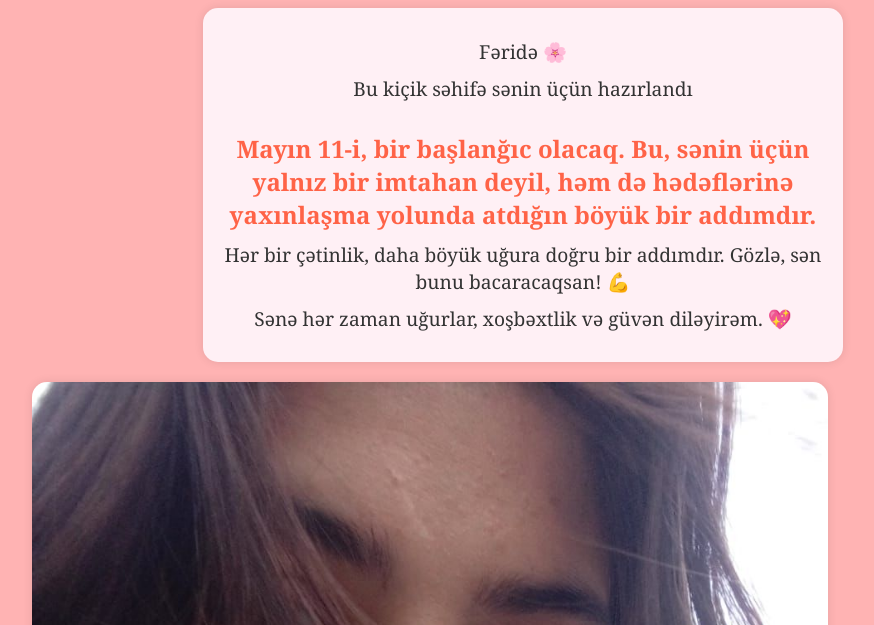
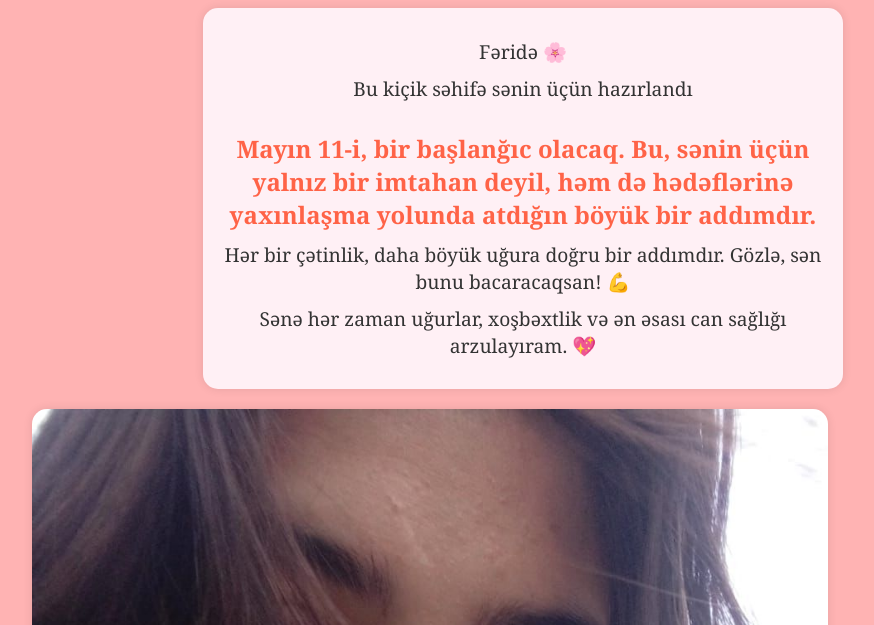
Before and after one commit to codewithraul/Feride, a plain HTML site: page index.html in a window 1280 px wide. Shown: the part 175-800 px from the top of the page, without its empty margins (117-991 px from the left). Drawn offline with Linux system fonts and the light colour scheme.

Commit message:
Update index.html

```diff
--- a/index.html
+++ b/index.html
@@ -108,7 +108,7 @@
     <p>Bu kiçik səhifə sənin üçün hazırlandı</p>
     <p style="font-size: 1.5em; color: #ff6347; font-weight: bold; margin-top: 30px;">Mayın 11-i, bir başlanğıc olacaq. Bu, sənin üçün yalnız bir imtahan deyil, həm də hədəflərinə yaxınlaşma yolunda atdığın böyük bir addımdır.</p>
     <p>Hər bir çətinlik, daha böyük uğura doğru bir addımdır. Gözlə, sən bunu bacaracaqsan! 💪</p>
-    <p>Sənə hər zaman uğurlar, xoşbəxtlik və güvən diləyirəm. 💖</p>
+    <p>Sənə hər zaman uğurlar, xoşbəxtlik və ən əsası can sağlığı arzulayıram. 💖</p>
   </div>
 
   <img src="feride.jpg" alt="Fəridəyə Özəl Şəkil" style="max-width: 65%; height: auto; margin-top: 20px; border-radius: 15px; box-shadow: 0 0 10px rgba(0,0,0,0.1);">
```
